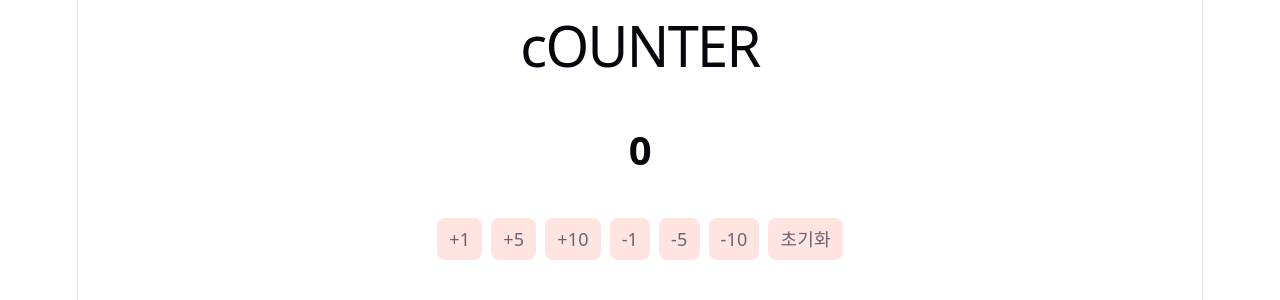
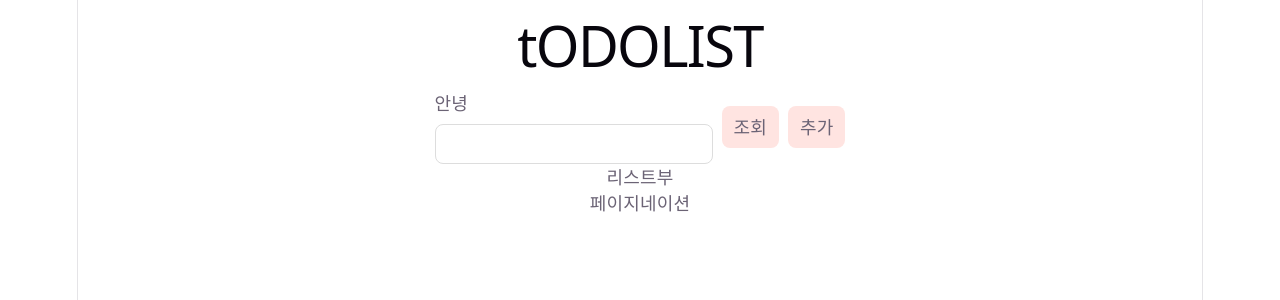
Before and after one commit to wondaero/react-example, a React (Vite) app in the folder react-example/: page / in a window 1280 px wide. Shown: the top 300 px of the page. Built offline with nearby package versions, Linux system fonts and the light colour scheme.

Commit message:
todolist 진행중

```diff
--- a/react-example/src/App.tsx
+++ b/react-example/src/App.tsx
@@ -1,11 +1,12 @@
-import './App.css'
-import CounterPage from './CounterPage'
+import "./App.css";
+import CounterPage from "./CounterPage";
+import TodoListPage from "./TodoListPage";
 
 function App() {
   return (
-    <CounterPage></CounterPage>
-  )
-
+    // <CounterPage></CounterPage>
+    <TodoListPage></TodoListPage>
+  );
 }
 
-export default App
+export default App;
--- a/react-example/src/TodoListPage.tsx
+++ b/react-example/src/TodoListPage.tsx
@@ -1,8 +1,16 @@
-import './App.css'
+import "./App.css";
+import Header from "./components/Header";
+import TodoToolbar from "./components/todolist/TodoToolbar";
 
 function TodoListPage() {
   return (
-  )
+    <>
+      <Header title="tODOLIST"></Header>
+      <TodoToolbar></TodoToolbar>
+      <div>리스트부</div>
+      <div>페이지네이션</div>
+    </>
+  );
 }
 
-export default TodoListPage
+export default TodoListPage;
--- /dev/null
+++ b/react-example/src/components/Input.css
@@ -0,0 +1,17 @@
+.input-wrapper {
+  &.with-top-label {
+    flex-direction: column;
+    align-items: flex-start;
+  }
+
+  display: inline-flex;
+  align-items: center;
+  gap: 8px;
+
+  input {
+    border: 1px solid #ddd;
+    border-radius: 8px;
+    height: 40px;
+    padding: 4px 8px;
+  }
+}
--- /dev/null
+++ b/react-example/src/components/Input.tsx
@@ -0,0 +1,20 @@
+import "./Input.css";
+
+type InputProps = {
+  label?: string;
+  labelPosition?: string;
+  type?: string;
+};
+
+function Button({ label, labelPosition, type }: InputProps) {
+  return (
+    <label
+      className={`input-wrapper ${labelPosition === "top" && "with-top-label"}`}
+    >
+      {label && <strong>{label}</strong>}
+      <input type={type}></input>
+    </label>
+  );
+}
+
+export default Button;
--- /dev/null
+++ b/react-example/src/components/todolist/TodoToolbar.tsx
@@ -0,0 +1,14 @@
+import Button from "../Button";
+import Input from "../Input";
+
+function TodoToolbar() {
+  return (
+    <section className="flex items-center gap-2 justify-center">
+      <Input type="text" label="안녕" labelPosition="top" />
+      <Button>조회</Button>
+      <Button>추가</Button>
+    </section>
+  );
+}
+
+export default TodoToolbar;
```
